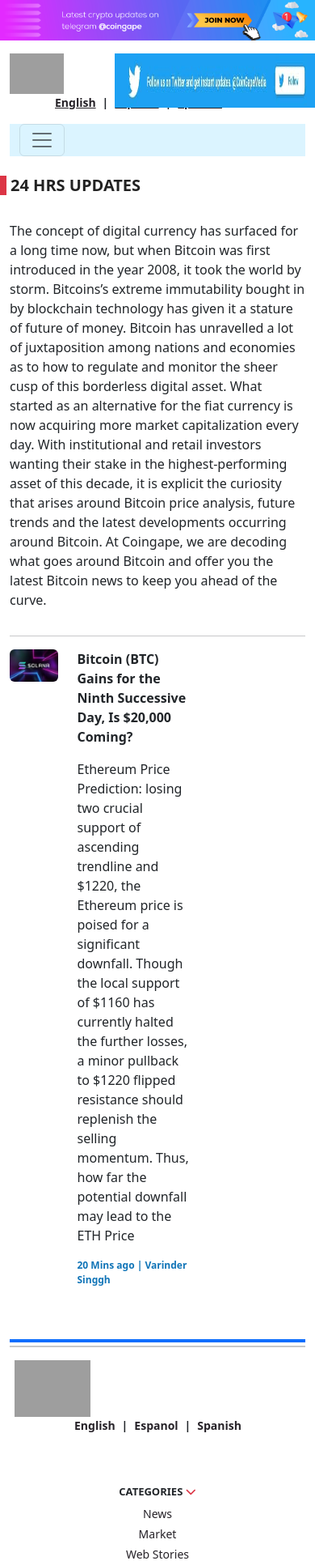
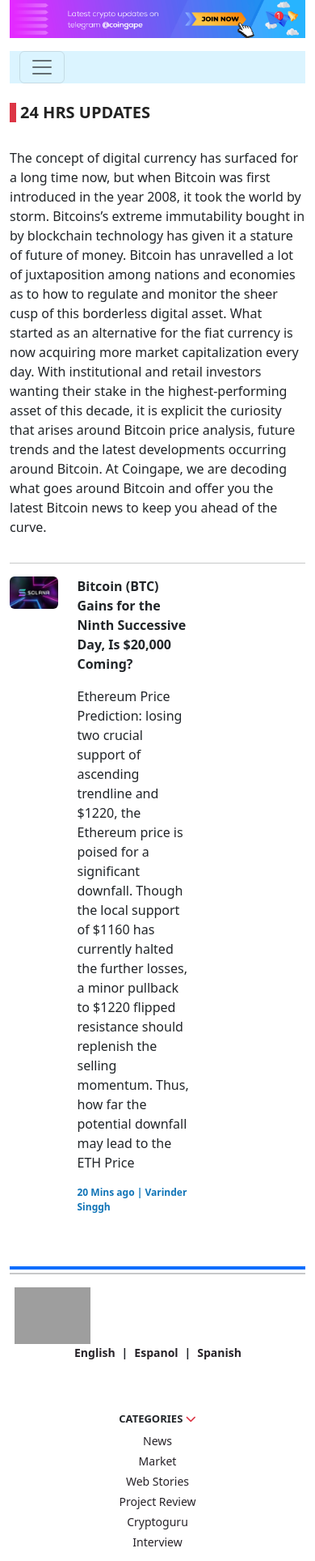
Before and after one commit to pre22/gape-clone, a Python web app: template templates/bitcoin.html in a window 390 px wide; the page is wider, and only the part inside the window is pictured. Shown: the top 1928 px of that part at 81% size. Run offline with Jinja, Linux system fonts and the light colour scheme; the template is opened without the code that fills it, so the values that code supplies are empty; grey boxes are pictures that could not be loaded.

Commit message:
template: working on responsiveness

```diff
--- a/templates/bitcoin.html
+++ b/templates/bitcoin.html
@@ -23,19 +23,19 @@
 <body>
     <div class="container">
         <!-- Static Advert -->
-        <div class="row h-auto mb-3">
+        <div class="row h-auto mb-3 static-advert">
             <!-- Top Desk Ads -->
-                <img src="/static/img/arrows.png" alt="Top Desk" class="w-100 px-0">
+                <img src="/static/img/arrows.png" alt="Top Desk" class="w-100 lg-px-0">
 
             <!-- Top Count Header  -->
         </div>
 
         <!-- Above the Nav  -->
-        <div class="row ">
+        <div class="row about-nav d-lg-flex d-none">
             <div class="col-4">
-                <img src="/static/img/logo.png" alt="logo" height="50vh">
+                <img class="" src="/static/img/logo.png" alt="logo" height="50vh">
                 <div class="ms-4 mt-0">
-                    <ul class="d-flex cr-list gap-2 fw-semibold">
+                    <ul class="d-flex flex-wrap cr-list gap-2 fw-semibold">
                         <li><a href="#">English</a></li> |
                         <li><a href="#">Espanol</a></li> |
                         <li><a href="#">Spanish</a></li>
@@ -49,8 +49,6 @@
         </div>
 
         <!-- Nav Section  -->
-
-
         <nav class="navbar navbar-expand-lg p-0 lh-lg">
             <div class="container-fluid">
                 <button class="navbar-toggler" type="button" data-bs-toggle="collapse"
@@ -140,7 +138,10 @@
         </nav>
 
         <div class="row my-4">
-            <h5 class=" border-danger maintitle2 fw-semibold">24 HRS UPDATES</h5>
+            <div class="col">
+
+                <h5 class="border-danger maintitle2 fw-semibold">24 HRS UPDATES</h5>
+            </div>
         </div>
 
         <div class="row">
```
